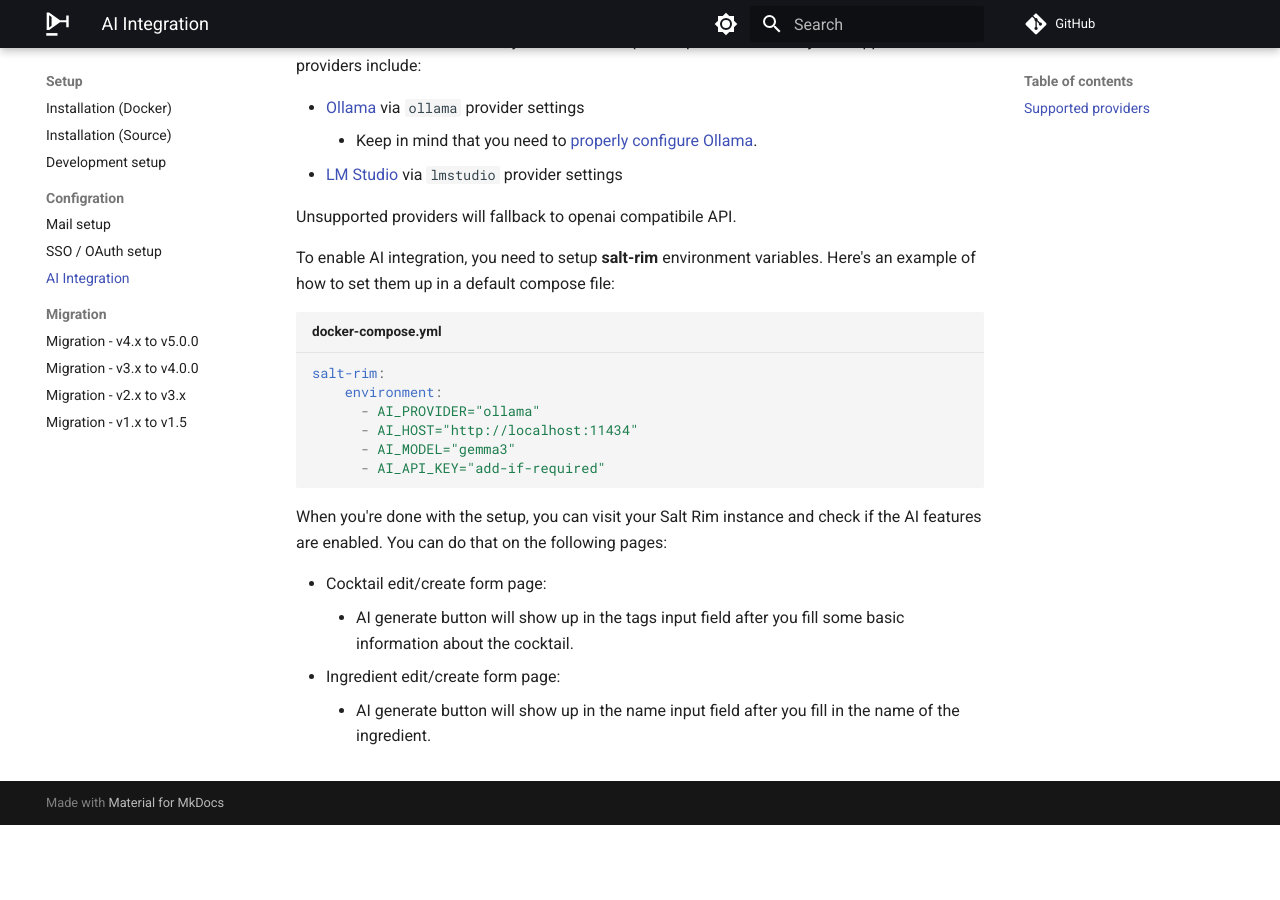
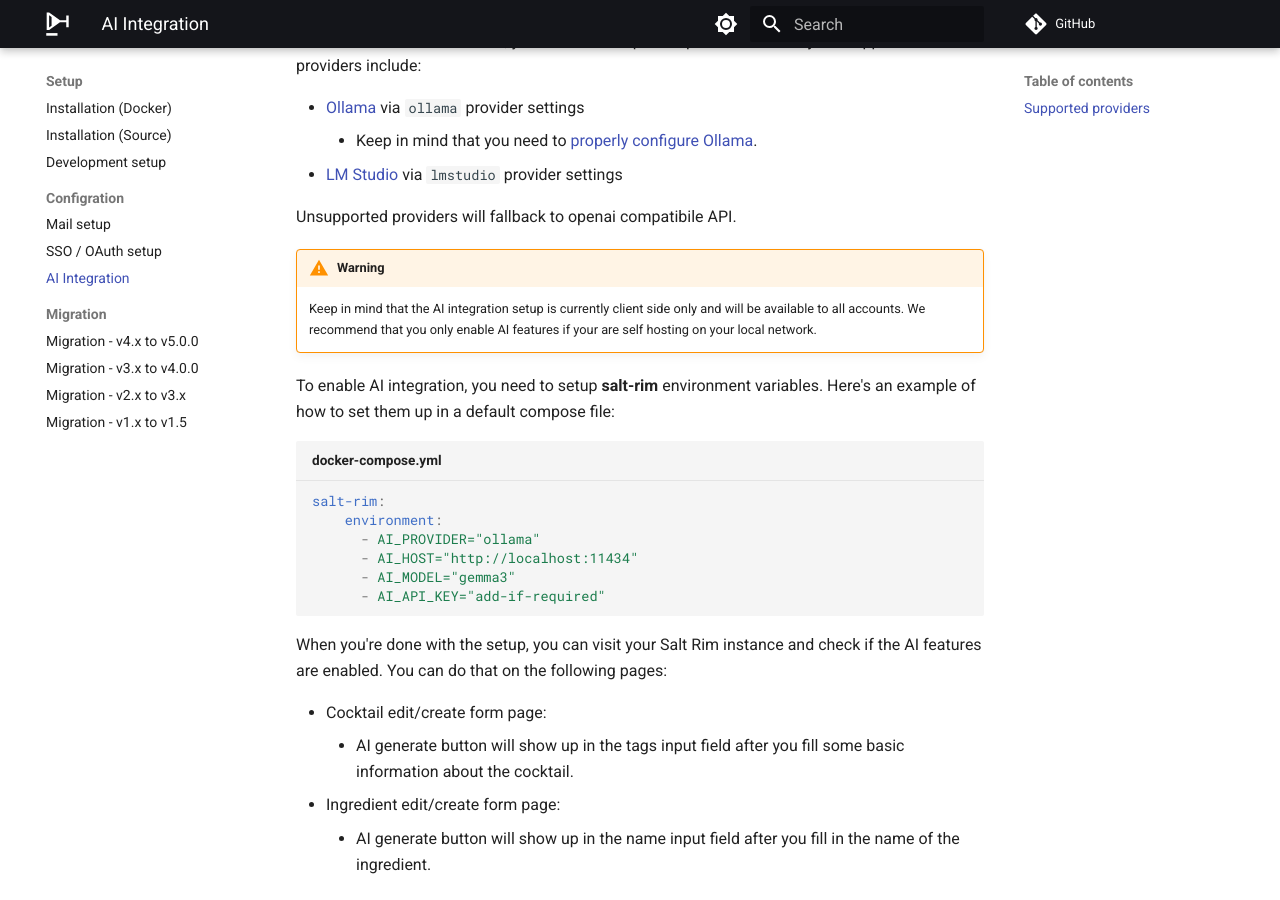
Before and after one commit to bar-assistant/docs, an MkDocs documentation site: the page built from docs/setup/ai-setup.md, in a window 1280 px wide and 900 px high, scrolled down 475 px. Built offline with MkDocs 1.6.1 and Material for MkDocs 9.7.7, drawn with Linux system fonts in a browser that asks for light colours; comment, search, counter and statistics services are not loaded; before the commit the page ends 1300 px from its top, so only the background shows below that.

Commit message:
Add warning for AI integration setup
Added a warning about client-side AI integration and self-hosting recommendations.

````diff
--- a/docs/setup/ai-setup.md
+++ b/docs/setup/ai-setup.md
@@ -19,6 +19,10 @@
 
 Unsupported providers will fallback to openai compatibile API.
 
+!!! warning
+
+    Keep in mind that the AI integration setup is currently client side only and will be available to all accounts. We recommend that you only enable AI features if your are self hosting on your local network.
+
 To enable AI integration, you need to setup **salt-rim** environment variables. Here's an example of how to set them up in a default compose file:
 
 ```yaml title="docker-compose.yml"
````
